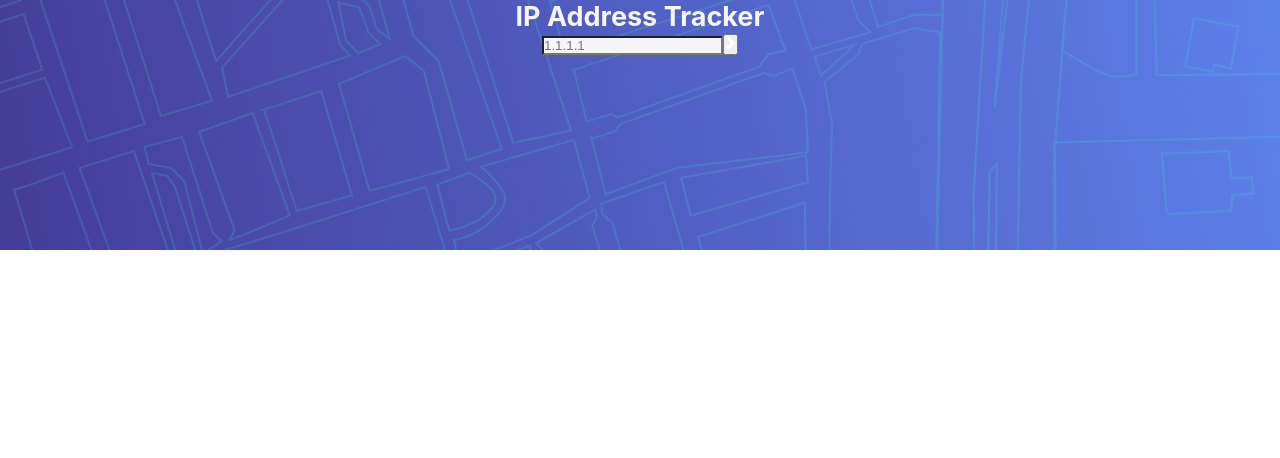
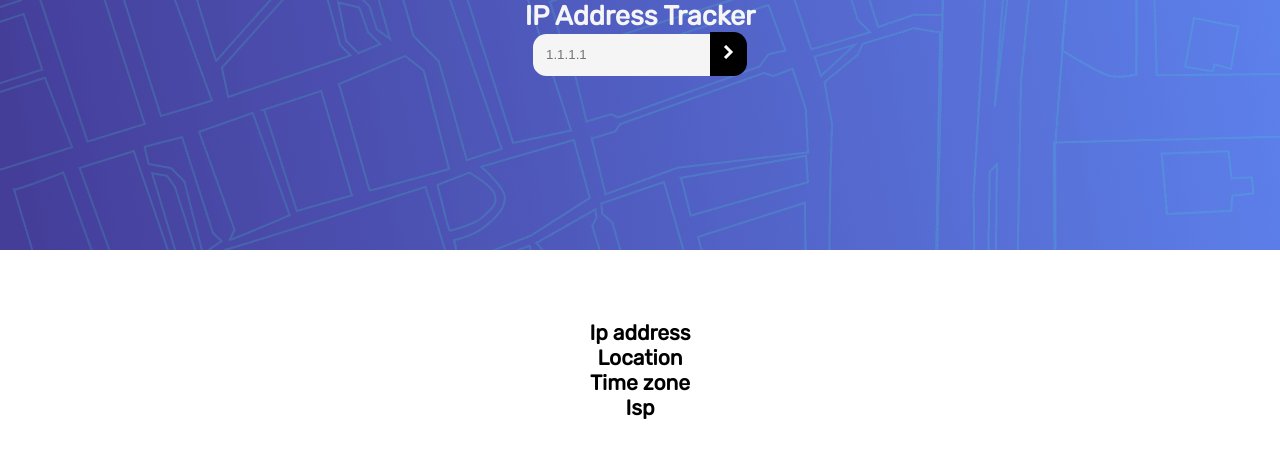
Before and after one commit to Jacks113/ip-tracker, a React (Create React App) app: page / in a window 1280 px wide. Shown: the top 458 px of the page. Built offline with nearby package versions, Linux system fonts and the light colour scheme.

Commit message:
ip get requests and css

```diff
--- a/public/index.html
+++ b/public/index.html
@@ -9,6 +9,17 @@
       name="description"
       content="Web site created using create-react-app"
     />
+
+    <link rel="stylesheet" href="https://unpkg.com/leaflet@1.7.1/dist/leaflet.css"
+    integrity="sha512-xodZBNTC5n17Xt2atTPuE1HxjVMSvLVW9ocqUKLsCC5CXdbqCmblAshOMAS6/keqq/sMZMZ19scR4PsZChSR7A=="
+    crossorigin=""/>
+
+    <script src="https://unpkg.com/leaflet@1.7.1/dist/leaflet.js"
+    integrity="sha512-XQoYMqMTK8LvdxXYG3nZ448hOEQiglfqkJs1NOQV44cWnUrBc8PkAOcXy20w0vlaXaVUearIOBhiXZ5V3ynxwA=="
+    crossorigin=""></script>
+
+    <link rel="stylesheet" href="https://fonts.googleapis.com/css?family=Rubik">
+
     <link rel="apple-touch-icon" href="%PUBLIC_URL%/logo192.png" />
 
     <link rel="manifest" href="%PUBLIC_URL%/manifest.json" />
--- a/src/App.css
+++ b/src/App.css
@@ -8,6 +8,7 @@
 
 body{
   font-size: 18px;
+  font-family: "Rubik", sans-serif;
 }
 
 header{
@@ -25,10 +26,25 @@ input{
   color: whitesmoke;
 }
 
+.address input{
+  padding: 1em;
+  border-radius: 1em;
+  border: none;
+}
+
+.address button{
+  background-color: black;
+  border: none;
+  border-radius: 0 1em 1em 0;
+  padding: 1em;
+  margin-left: -2em;
+}
+
 @media only screen and (max-width: 500px){
 
   body{
     font-size: 9px;
+    background-color: lightblue;
   }
 
   header{
@@ -47,6 +63,7 @@ input{
     padding: 1em;
     border-radius: 1em;
     border: none;
+    max-width: 50%;
   }
 
   .address button{
@@ -56,4 +73,29 @@ input{
     padding: 1em;
     margin-left: -2em;
   }
+
+  .info-container{
+    font-size: 1.5em;
+    display: flex;
+    flex-direction: column;
+    justify-content: space-evenly;
+    text-align: center;
+    background-color: white;
+    height: 55vh;
+    width: 70vw;
+    margin: auto;
+    top: -20vh;
+    position: relative;
+    border-radius:1em ;
+    text-transform: uppercase;
+  }
+
+  .info-container h3{
+    color: hsl(0, 0%, 59%)
+  }
+
+  .info-container p{
+    color: black;
+    font-weight: 700;
+  }
 }
--- a/src/App.js
+++ b/src/App.js
@@ -1,15 +1,29 @@
 import './App.css';
+import {useState, useEffect} from "react";
+
+import { getIP } from './Services/getIP';
 import InputIp from './Components/InputIp';
-import useState from "react";
+import Info from './Components/Info';
+
 
 function App() {
 
+  const [ip, setIp] = useState("");
+  const [ipError, setIpError] = useState("");
+
+  const newIp = ipAddress =>{
+    getIP(setIp, setIpError, ipAddress);
+
+  }
+ console.log("New ip got\n", " Ip data: \t", ip);
 
   return (
     <div className="App">
       <header>
-        <InputIp />
+        <InputIp newIp = {newIp} />
       </header>
+
+      <Info ipData={ip} />
 
 
     </div>
--- /dev/null
+++ b/src/Components/Info.js
@@ -0,0 +1,19 @@
+export default function Info(props){
+
+    const {ipData} = props;
+
+    return  <div className="info-container">
+                <h3>Ip address</h3>
+                {ipData !== "" ? <p>{ipData.ip}</p> : <p></p>}
+
+                <h3>Location</h3>
+                {ipData !== "" ? <p>{ipData.location.region}, {ipData.location.country}</p> : <p></p>}
+
+                <h3>Time zone</h3>
+                {ipData !== "" ? <p>{ipData.location.timezone}</p> : <p></p>}
+
+                <h3>Isp</h3>
+                {ipData !== "" ? <p>{ipData.isp}</p> : <p></p>}
+
+            </div>
+}
--- a/src/Components/InputIp.js
+++ b/src/Components/InputIp.js
@@ -1,9 +1,25 @@
+import { useState } from "react";
+
 function InputIp (props){
 
-    return <form className="address">
+    const [ipAddress, setIpAddress] = useState("");
+
+    const handleInput = (e) => {
+        setIpAddress(e.target.value);
+        console.log(ipAddress);
+    }
+
+    const handleSend = e => {
+        e.preventDefault();
+        if (ipAddress !== "" && ipAddress !== null && ipAddress.length >= 10){
+            props.newIp(ipAddress);
+            setIpAddress("");
+        }
+    }
+    return <form className="address" onSubmit={handleSend}>
                 <h2>IP Address Tracker</h2>
-                <input placeholder="1.1.1.1" />
-                <button>
+                <input value={ipAddress} onChange={e=>handleInput(e)} placeholder="1.1.1.1" />
+                <button >
                     <img alt="button-arrow-icon" src="/images/icon-arrow.svg" />
                 </button>
            </form>
--- /dev/null
+++ b/src/Services/getIP.js
@@ -0,0 +1,17 @@
+function getIP (setIp, setIpError, ipAddress){
+
+    const ip =( "https://geo.ipify.org/api/v2/country?apiKey=at_HjbheGiDT8oRKMUnd851jb4cpqBx6&ipAddress=" + ipAddress).toString();
+
+    fetch(ip)
+        .then(res => res.json())
+            .then(
+                (ipData) => {
+                    setIp(ipData)
+                },
+                (error) => {
+                    setIpError(error)
+                }
+            )
+}
+
+export {getIP};
```
